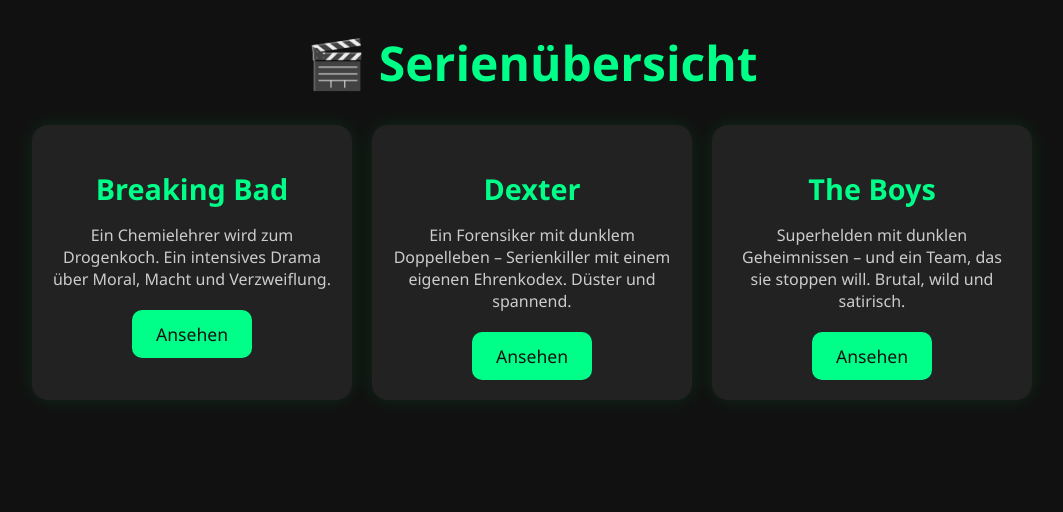
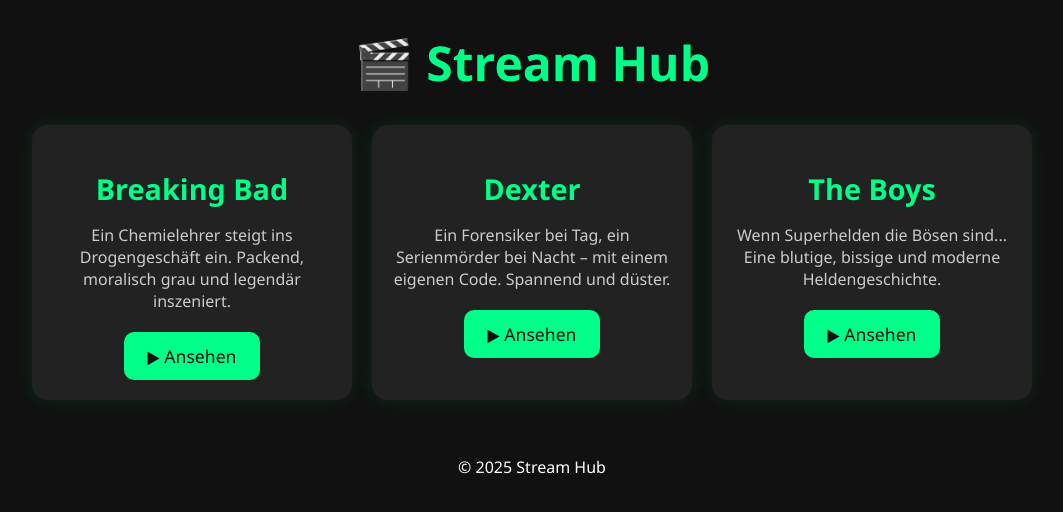
Before and after one commit to maikm300511/BB, a plain HTML site: page index.html in a window 1280 px wide. Shown: the whole page, without its empty margins (108-1171 px from the left). Drawn offline with Linux system fonts and the light colour scheme; a script that the page names is missing.

Commit message:
Update index.html

```diff
--- a/index.html
+++ b/index.html
@@ -1,34 +1,39 @@
 <!DOCTYPE html>
 <html lang="de">
 <head>
-  <meta charset="UTF-8">
-  <title>Serien Portal</title>
-  <link rel="stylesheet" href="style.css">
+  <meta charset="UTF-8" />
+  <meta name="viewport" content="width=device-width, initial-scale=1.0" />
+  <title>Stream Hub</title>
+  <link rel="stylesheet" href="style.css" />
 </head>
 <body>
-  <h1>🎬 Serienübersicht</h1>
+  <header>
+    <h1>🎬 Stream Hub</h1>
+  </header>
 
-  <div class="grid">
-
+  <main class="grid">
     <div class="card">
       <h2>Breaking Bad</h2>
-      <p>Ein Chemielehrer wird zum Drogenkoch. Ein intensives Drama über Moral, Macht und Verzweiflung.</p>
-      <a class="button" href="https://kinogo-films.fm/7-vo-vse-tjazhkie.html" target="_blank">Ansehen</a>
+      <p>Ein Chemielehrer steigt ins Drogengeschäft ein. Packend, moralisch grau und legendär inszeniert.</p>
+      <a href="https://kinogo-films.fm/7-vo-vse-tjazhkie.html" target="_blank" class="button">▶ Ansehen</a>
     </div>
 
     <div class="card">
       <h2>Dexter</h2>
-      <p>Ein Forensiker mit dunklem Doppelleben – Serienkiller mit einem eigenen Ehrenkodex. Düster und spannend.</p>
-      <a class="button" href="https://kinogo-films.fm/1124-dekster.html" target="_blank">Ansehen</a>
+      <p>Ein Forensiker bei Tag, ein Serienmörder bei Nacht – mit einem eigenen Code. Spannend und düster.</p>
+      <a href="https://kinogo-films.fm/1124-dekster.html" target="_blank" class="button">▶ Ansehen</a>
     </div>
 
     <div class="card">
       <h2>The Boys</h2>
-      <p>Superhelden mit dunklen Geheimnissen – und ein Team, das sie stoppen will. Brutal, wild und satirisch.</p>
-      <a class="button" href="https://kinogo-films.fm/250-pacany.html" target="_blank">Ansehen</a>
+      <p>Wenn Superhelden die Bösen sind... Eine blutige, bissige und moderne Heldengeschichte.</p>
+      <a href="https://kinogo-films.fm/250-pacany.html" target="_blank" class="button">▶ Ansehen</a>
     </div>
+  </main>
 
-  </div>
+  <footer>
+    <p>&copy; 2025 Stream Hub</p>
+  </footer>
 
   <script src="script.js"></script>
 </body>
```
